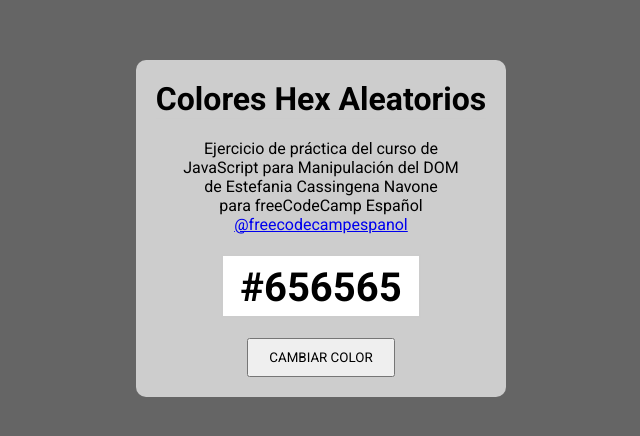
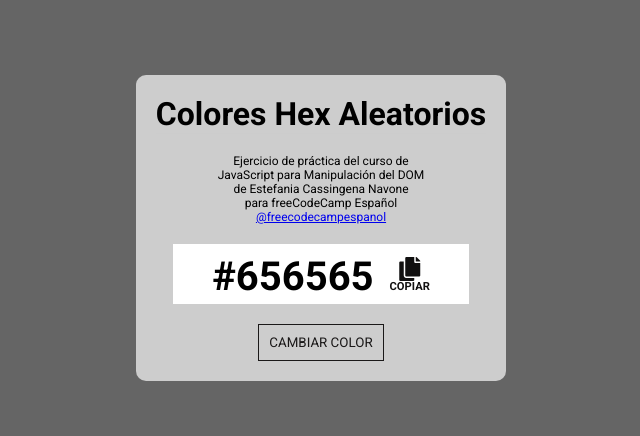
Before and after one commit to dariofin/_colores, a plain HTML site: page index.html in a window 1280 px wide. Shown: the part 172-608 px from the top of the page, without its empty margins (319-959 px from the left). Drawn offline with Linux system fonts and the light colour scheme.

Commit message:
Agregado el boton "copiar" aún sin función

```diff
--- a/app.js
+++ b/app.js
@@ -2,12 +2,14 @@ const body = document.getElementsByTagName("body");
 const titulo = document.getElementById("titulo");
 const colorHexNum = document.getElementById("colorhex-num");
 const botonCambiar = document.getElementById("boton-cambiar");
+const botonCopy = document.getElementById("copy-button");
 
 const hexValues = [0, 1, 2, 3, 4, 5, 6, 7, 8, 9, "A", "B", "C", "D", "E", "F"];
 
 // console.log((body[0].style.backgroundColor = "red"));
 
 botonCambiar.addEventListener("click", fnCambiaFondo);
+botonCopy.addEventListener("click", (e) => alert("copiado"));
 
 function fnCambiaFondo() {
 	const colorRndm = `#${fnRandom()}`;
--- a/index.html
+++ b/index.html
@@ -11,10 +11,14 @@
   <!-- Estilos -->
   <link rel="stylesheet" href="styles.css">
 
-  <!-- Fuentes -->
+  <!-- Google Fonts  -->
   <link rel="preconnect" href="https://fonts.googleapis.com">
   <link rel="preconnect" href="https://fonts.gstatic.com" crossorigin>
   <link href="https://fonts.googleapis.com/css2?family=Roboto:wght@400;700&display=swap" rel="stylesheet">
+
+  <!-- Font Awesome -->
+  <link rel="stylesheet" href="https://use.fontawesome.com/releases/v5.12.1/css/all.css" crossorigin="anonymous">
+
   <!-- Javascript -->
   <script src="app.js" type="text/javascript" defer></script>
 
@@ -24,7 +28,7 @@
 <body>
   <main>
     <h1 id="titulo">Colores Hex Aleatorios</h1>
-    <p>Ejercicio de práctica del curso de
+    <p class="texto-p">Ejercicio de práctica del curso de
       <br>JavaScript para Manipulación del DOM<br>
       de Estefania Cassingena Navone<br>
       para freeCodeCamp Español
@@ -35,7 +39,14 @@
     </p>
     <div id="colorhex-div">
       <p id="colorhex-num">#656565</p>
+      <span id="copy-button"><i class="fas fa-copy">
+          <p>COPIAR</p>
+        </i>
+      </span>
+
     </div>
+
+
     <button id="boton-cambiar">CAMBIAR COLOR</button>
 
   </main>
--- a/styles.css
+++ b/styles.css
@@ -31,23 +31,51 @@ h1 {
 	border-bottom: solid 1px #ccc;
 }
 
+.texto-p {
+	font-size: 12px;
+}
+
 #colorhex-div {
-	width: 200px;
+	width: 80%;
+	height: 60px;
+	padding-top: 5px;
 	display: flex;
 	justify-content: center;
+	align-items: center;
+	gap: 1rem;
 	margin: 20px 0;
-	padding: 8px 0 5px 0;
 	background-color: #fff;
-	border: solid 2px #ccc;
 }
 #colorhex-num {
 	font-weight: bold;
 	font-size: 2.5rem;
 }
-button {
-	display: block;
-	padding: 10px 20px;
+button#boton-cambiar {
 	cursor: pointer;
 	user-select: none;
 	margin-bottom: 20px;
+	padding: 10px;
+	background-color: transparent;
+	border: solid 1px #1a1818;
+	color: #1a1818;
 }
+
+button#boton-cambiar:hover {
+	border-color: white;
+	color: #fff;
+}
+#copy-button {
+	font-size: 24px;
+	cursor: pointer;
+	color: #111010;
+}
+#copy-button:hover {
+	color: grey;
+}
+#copy-button:active {
+	color: rgb(190, 25, 25);
+}
+
+#copy-button p {
+	font-size: 0.7rem;
+}
```
